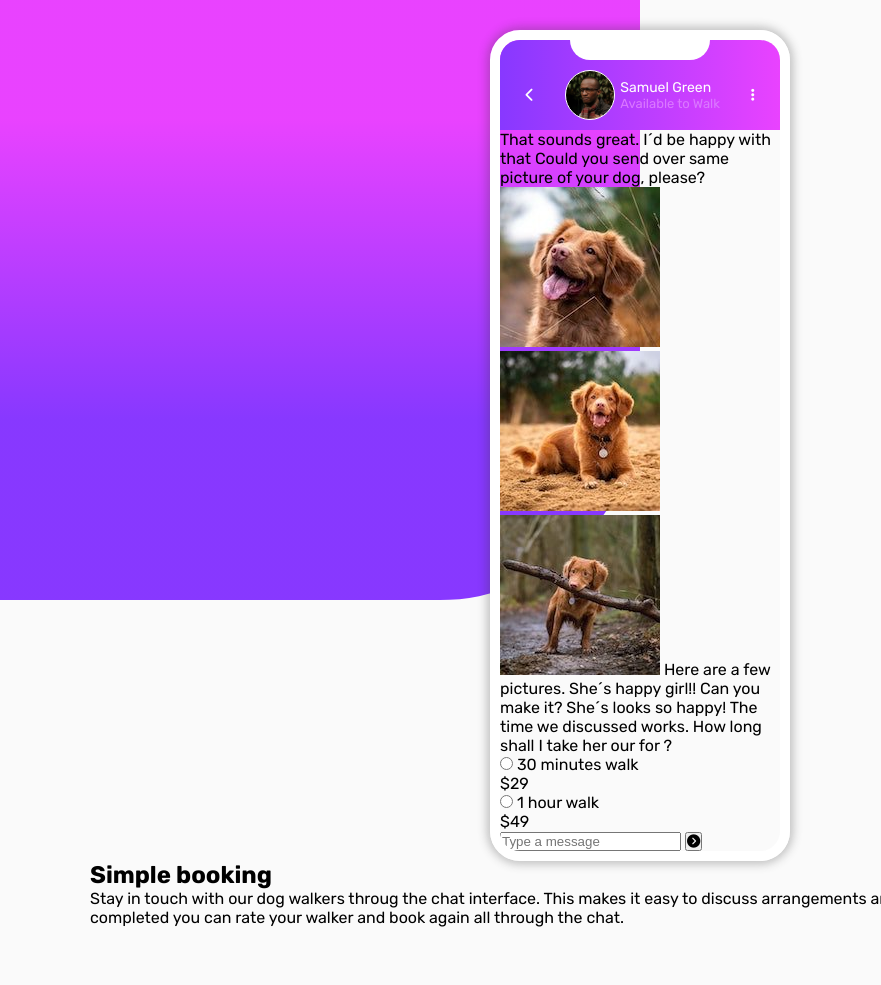
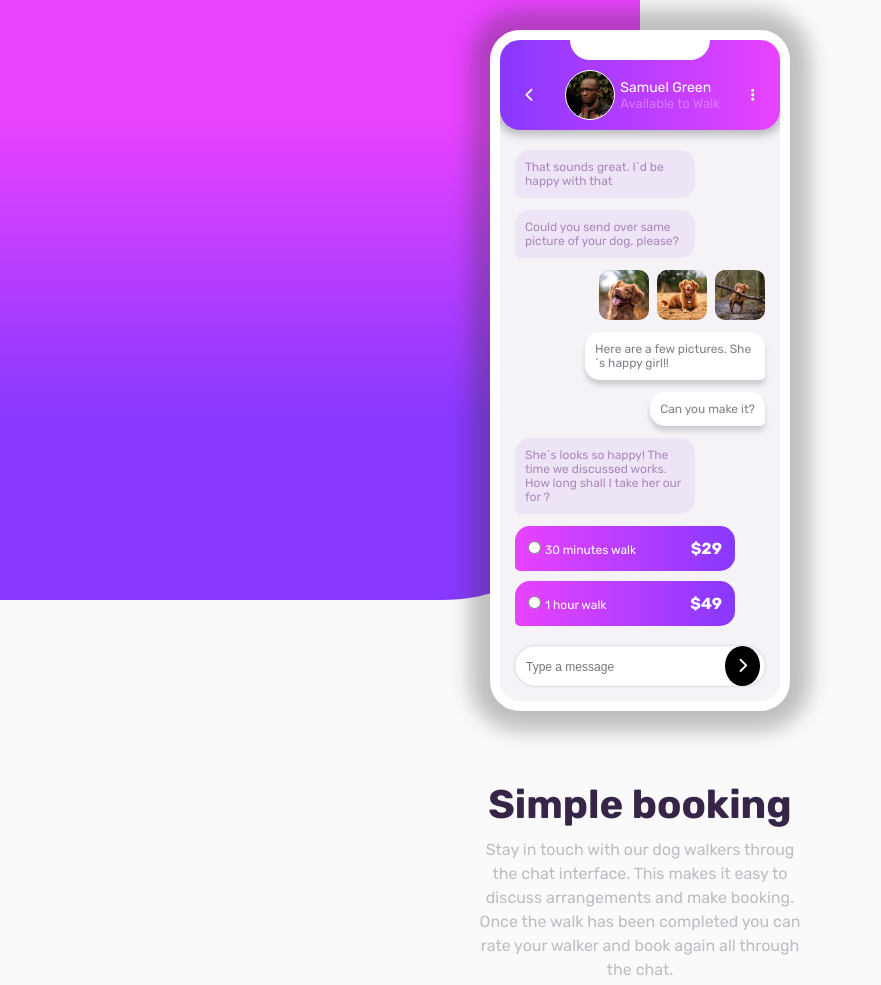
Before and after one commit to LuisDev2001/ChallengeChatApp, a plain HTML site: page index.html in a window 1280 px wide. Shown: the whole page, without its empty margins (0-881 px from the left). Before the commit the page ends 927 px from the top, so only its background shows below. Drawn offline with Linux system fonts and the light colour scheme.

Commit message:
Finish styles for chat app y text :)

```diff
--- a/index.html
+++ b/index.html
@@ -40,7 +40,7 @@
               <span class="chat-left">
                 Could you send over same picture of your dog, please?
               </span>
-              <span class="chat-right">
+              <span class="chat-right img">
                 <img src="./src/assets/img/dog-image-1.jpg" alt="dog1" />
                 <img src="./src/assets/img/dog-image-2.jpg" alt="dog2" />
                 <img src="./src/assets/img/dog-image-3.jpg" alt="dog3" />
@@ -76,7 +76,7 @@
                   <div>
                     <input type="text" placeholder="Type a message" />
                     <button class="icon-send">
-                      <i class="fas fa-chevron-circle-right"></i>
+                      <i class="fas fa-chevron-right"></i>
                     </button>
                   </div>
                 </form>
--- a/src/css/styles.css
+++ b/src/css/styles.css
@@ -44,7 +44,8 @@ body {
   border: 10px solid #ffffff;
   border-radius: 30px;
   overflow: hidden;
-  box-shadow: 0 0 10px 3px rgba(53, 53, 53, 0.3);
+  background: #f5f3f8;
+  box-shadow: 0 0 20px 20px rgba(53, 53, 53, 0.3);
 }
 /*Header chat styles*/
 .mobile-header {
@@ -59,6 +60,8 @@ body {
   justify-content: space-around;
   padding: 30px 10px 10px;
   position: relative;
+  border-radius: 0 0 20px 20px;
+  box-shadow: 0 0 8px 5px rgba(53, 53, 53, 0.3);
 }
 .mobile-header::before {
   content: "";
@@ -102,3 +105,133 @@ body {
   font-size: 13px;
   color: #db78ff;
 }
+/*Chat styles*/
+.chat {
+  padding: 20px 15px 15px;
+  background: #f5f3f8;
+  display: flex;
+  flex-direction: column;
+}
+.chat-left,
+.chat-right {
+  font-size: 12px;
+  max-width: 180px;
+  min-width: 100px;
+  display: inline-block;
+  margin: 0 0 12px 0;
+  padding: 10px;
+}
+.chat-left {
+  background: #ede4f5;
+  color: #ab88be;
+  align-self: flex-start;
+  border-radius: 15px 15px 15px 5px;
+}
+.chat-right {
+  background: #ffffff;
+  color: #827f88;
+  align-self: flex-end;
+  border-radius: 15px 15px 5px 15px;
+  box-shadow: 0 5px 5px rgba(53, 53, 53, 0.2);
+}
+.chat-right.img {
+  background: none;
+  box-shadow: none;
+  padding: 0;
+  display: flex;
+  align-items: center;
+  justify-content: space-between;
+}
+.chat-right.img img {
+  width: 50px;
+  border-radius: 10px;
+  margin: 0 8px 0 0;
+}
+.chat-right.img img:last-child {
+  margin: 0;
+}
+/*Styles for choose options*/
+.chat-options-payment {
+  padding: 13px;
+  max-width: 220px;
+  width: 100%;
+  display: flex;
+  align-items: center;
+  justify-content: space-between;
+  background: linear-gradient(
+    to right,
+    hsl(293, 100%, 63%),
+    hsl(264, 100%, 61%)
+  );
+  margin: 0 0 10px 0;
+  border-radius: 15px 15px 15px 5px;
+}
+.chat-options-payment__time span,
+.chat-options-payment__price span {
+  color: #ffffff;
+}
+.chat-options-payment__time span {
+  font-size: 12px;
+  font-weight: 400;
+}
+.chat-options-payment__price span {
+  font-size: 16px;
+  font-weight: 700;
+}
+/*Styles for input send message*/
+.chat-send-message__form {
+  width: 100%;
+  height: auto;
+  display: block;
+  margin: 10px 0 0 0;
+}
+.chat-send-message__form > div {
+  position: relative;
+}
+.chat-send-message__form div input {
+  outline: none;
+  height: 40px;
+  padding: 10px;
+  background: #ffffff;
+  box-shadow: 0 0 3px rgba(53, 53, 53, 0.2);
+  width: 100%;
+  display: block;
+  border-radius: 20px;
+  border: 1px solid #f4f4f6;
+  font-size: 13px;
+}
+.chat-send-message__form div input::placeholder {
+  font-size: 12px;
+}
+.chat-send-message__form .icon-send {
+  position: absolute;
+  top: 0;
+  right: 5px;
+  height: 100%;
+  width: 35px;
+  border: 0;
+  outline: none;
+  cursor: pointer;
+  background: #000000;
+  border-radius: 50%;
+}
+.chat-send-message__form .icon-send i {
+  font-size: 15px;
+  color: #ffffff;
+}
+/*Styles for section text*/
+.app-text {
+  max-width: 360px;
+  margin: 70px auto;
+  padding: 0 15px;
+  text-align: center;
+}
+.app-text h2 {
+  font-size: 40px;
+  margin: 0 0 10px 0;
+  color: #372548;
+}
+.app-text p {
+  color: #c0bbc4;
+  line-height: 1.5;
+}
```
